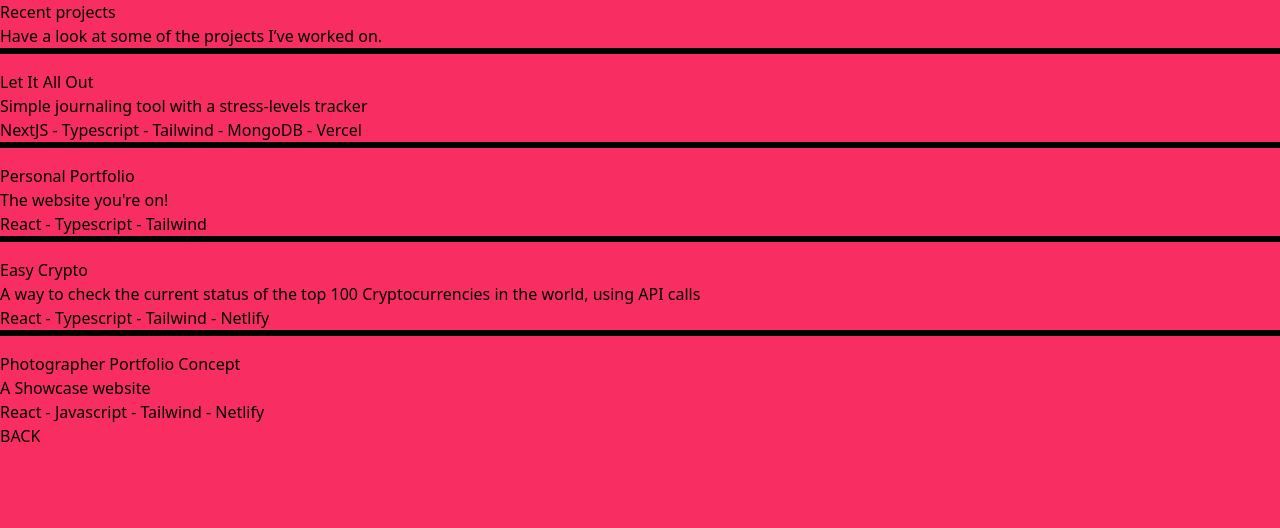
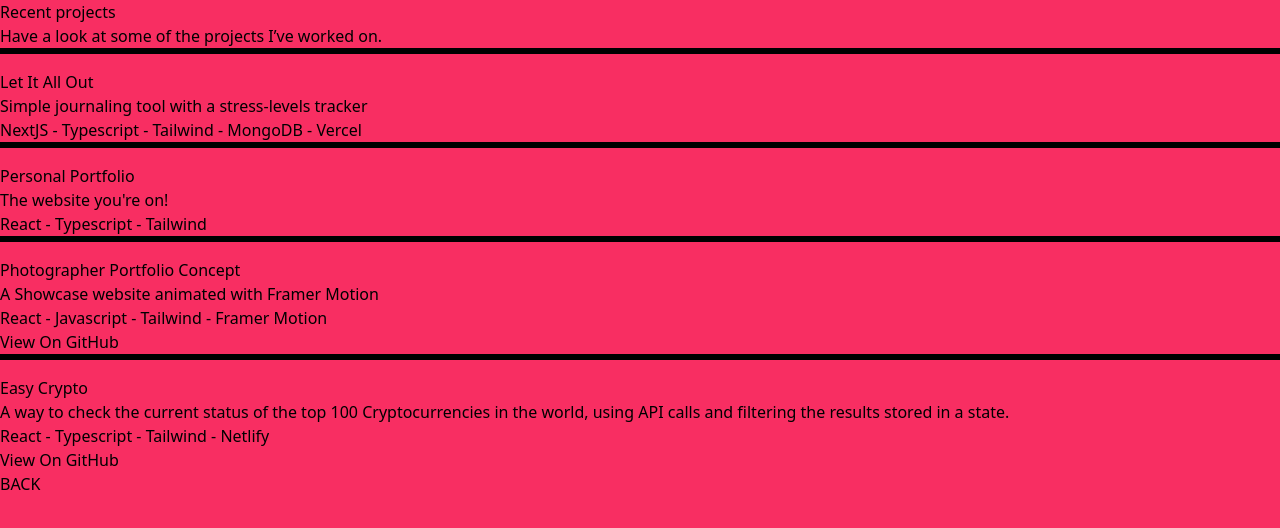
Before and after one commit to twistedboxes/portfolio-website, a React (Vite) app: page /projects in a window 1280 px wide. Shown: the top 528 px of the page. Built offline with nearby package versions, Linux system fonts and the light colour scheme.

Commit message:
add source code button, minor fixes

```diff
--- a/src/components/ProjectCard.tsx
+++ b/src/components/ProjectCard.tsx
@@ -1,9 +1,16 @@
 import { IProjectCard } from "../types";
 
-const ProjectCard = ({ title, stack, link, desc, image }: IProjectCard) => {
+const ProjectCard = ({
+  title,
+  stack,
+  link,
+  desc,
+  image,
+  sourceCode,
+}: IProjectCard) => {
   return (
     <div className="flex h-screen w-full shrink-0 snap-center flex-col items-center justify-center gap-0 bg-[--color-primary] p-7 text-xl">
-      <div className="flex h-3/4 flex-col items-center justify-center rounded-sm px-6 bg-white p-4 py-8 shadow-2xl lg:w-3/4">
+      <div className="flex h-4/5 flex-col items-center justify-center rounded-sm bg-white p-4 px-6 py-8 shadow-2xl lg:w-3/4">
         <div
           style={{
             backgroundImage: `url(${image})`,
@@ -13,10 +20,10 @@
             border: "0.2em solid ",
             marginBottom: "1em",
           }}
-          className="mb-2 h-full w-full"
+          className="h-full w-full"
         ></div>
         <div className="w-full px-2 text-center lg:flex lg:justify-between lg:text-left">
-          <h2 className="text-3xl font-black decoration-[--color-accent] hover:text-[--color-primary] hover:underline lg:w-1/3">
+          <h2 className="text-3xl font-black text-[--color-primary] decoration-[--color-primary] transition-colors duration-200 hover:text-[--color-accent] hover:underline lg:w-1/3">
             <a href={link} target="_blank" rel="noopener noreferrer">
               {title}
             </a>
@@ -26,6 +33,16 @@
         <p className="w-full p-2 text-center text-[--color-primary] lg:text-right">
           {stack.join(" - ")}
         </p>
+        {sourceCode && (
+          <a
+            className="mt-2 bg-[--color-primary] px-4 py-2 font-bold text-white transition-colors duration-200 hover:bg-[--color-secondary] hover:text-black"
+            href={sourceCode}
+            target="_blank"
+            rel="noopener noreferrer"
+          >
+            View On GitHub
+          </a>
+        )}
       </div>
     </div>
   );
--- a/src/components/Projects.tsx
+++ b/src/components/Projects.tsx
@@ -13,6 +13,7 @@
       desc={project.desc}
       key={project.title}
       stack={project.stack}
+      sourceCode={project.sourceCode}
     />
   );
 });
--- a/src/sources.ts
+++ b/src/sources.ts
@@ -4,7 +4,6 @@
 import letitallpreview from "./assets/letitallpreview.png";
 
 import { TListOfProjects } from "./types";
-
 
 export const listOfProjects: TListOfProjects = [
   {
@@ -18,21 +17,24 @@
     title: "Personal Portfolio",
     desc: "The website you're on!",
     stack: ["React", "Typescript", "Tailwind"],
+    link: "/",
+    image: personalPortfolio,
+  },
+
+  {
+    title: "Photographer Portfolio Concept",
+    desc: "A Showcase website animated with Framer Motion",
+    stack: ["React", "Javascript", "Tailwind", "Framer Motion"],
     link: "https://jenna-doe-photography.netlify.app/",
-      image: personalPortfolio,
+    image: photographerPortfolio,
+    sourceCode: "https://github.com/twistedboxes/photographer-portfolio",
   },
   {
     title: "Easy Crypto",
-      desc: "A way to check the current status of the top 100 Cryptocurrencies in the world, using API calls",
+    desc: "A way to check the current status of the top 100 Cryptocurrencies in the world, using API calls and filtering the results stored in a state.",
     stack: ["React", "Typescript", "Tailwind", "Netlify"],
     link: "https://easycryptoviewer.netlify.app/",
     image: easyCryptoPreview,
-    },
-    {
-      title: "Photographer Portfolio Concept",
-      desc: "A Showcase website",
-      stack: ["React", "Javascript", "Tailwind", "Netlify"],
-      link: "https://jenna-doe-photography.netlify.app/",
-      image: photographerPortfolio,
+    sourceCode: "https://github.com/twistedboxes/EasyCrypto",
   },
 ];
--- a/src/types.ts
+++ b/src/types.ts
@@ -4,6 +4,7 @@
   stack: string[];
   link: string;
   image: string;
+  sourceCode?: string;
 }[];
 
 export interface IProjectCard {
@@ -12,4 +13,5 @@
   link: string;
   desc: string;
   image: string;
+  sourceCode?: string;
 }
```
Lines whose indentation alone changed are shown as unchanged.
